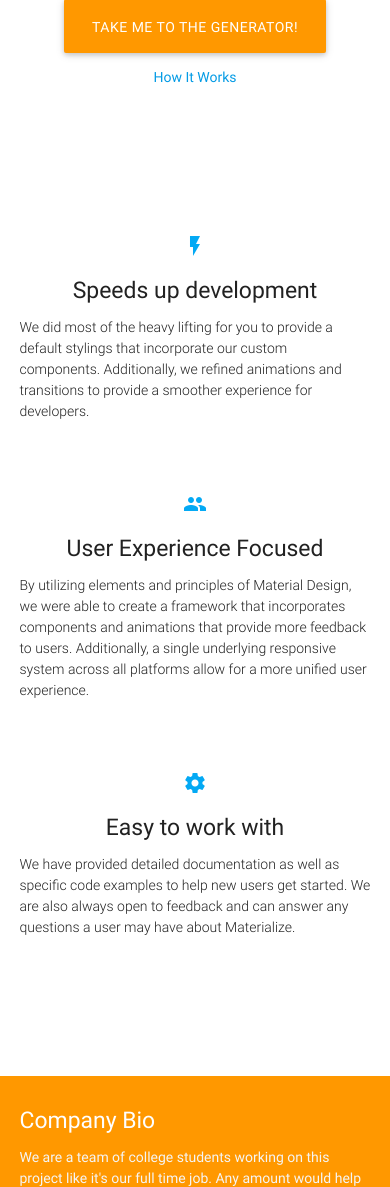
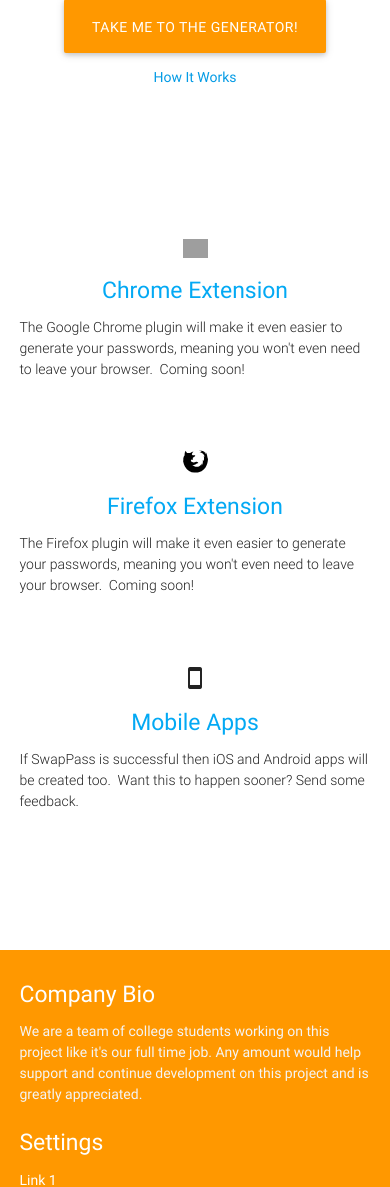
Before and after one commit to adamalton/twistpass, a Django app: template appengine/switchpass/core/templates/core/home.html in a window 390 px wide. Shown: the part 521-1708 px from the top of the page. Run offline with Django 3.2, Linux system fonts and the light colour scheme; the template is opened without the code that fills it, so the values that code supplies are empty; grey boxes are pictures that could not be loaded.

Commit message:
Adding banter to home page about upcoming browser extensions and mobile apps.

```diff
--- a/appengine/switchpass/core/static/core/css/switchpass.css
+++ b/appengine/switchpass/core/static/core/css/switchpass.css
@@ -40,6 +40,14 @@
 	margin-left: 6px;
 }
 
+.icon-block h2 img{
+	max-width: 25px;
+	max-height: 25px;
+	-webkit-filter: grayscale(100%);
+	filter: grayscale(100%);
+	vertical-align: sub; /* This is compensating for the i.material-icons stuff, which one of the images is using */
+}
+
 
 /* Materialize CSS bug fixes */
 
--- a/appengine/switchpass/core/templates/core/home.html
+++ b/appengine/switchpass/core/templates/core/home.html
@@ -39,28 +39,41 @@
 			<div class="row">
 				<div class="col s12 m4">
 					<div class="icon-block">
-						<h2 class="center light-blue-text"><i class="material-icons">flash_on</i></h2>
-						<h5 class="center">Speeds up development</h5>
+						<h2 class="center">
+							<img src="{{STATIC_URL}}core/img/chrome.svg" alt="Google Chrome logo" />
+						</h2>
+						<h5 class="center light-blue-text">Chrome Extension</h5>
 
-						<p class="light">We did most of the heavy lifting for you to provide a default stylings that incorporate our custom components. Additionally, we refined animations and transitions to provide a smoother experience for developers.</p>
+						<p class="light">
+							The Google Chrome plugin will make it even easier to generate your passwords,
+							meaning you won't even need to leave your browser.&nbsp; Coming soon!
+						</p>
 					</div>
 				</div>
 
 				<div class="col s12 m4">
 					<div class="icon-block">
-						<h2 class="center light-blue-text"><i class="material-icons">group</i></h2>
-						<h5 class="center">User Experience Focused</h5>
+						<h2 class="center">
+							<img src="{{STATIC_URL}}core/img/firefox.svg" alt="Firefox logo" />
+						</h2>
+						<h5 class="center light-blue-text">Firefox Extension</h5>
 
-						<p class="light">By utilizing elements and principles of Material Design, we were able to create a framework that incorporates components and animations that provide more feedback to users. Additionally, a single underlying responsive system across all platforms allow for a more unified user experience.</p>
+						<p class="light">
+							The Firefox plugin will make it even easier to generate your passwords,
+							meaning you won't even need to leave your browser.&nbsp; Coming soon!
+						</p>
 					</div>
 				</div>
 
 				<div class="col s12 m4">
 					<div class="icon-block">
-						<h2 class="center light-blue-text"><i class="material-icons">settings</i></h2>
-						<h5 class="center">Easy to work with</h5>
+						<h2 class="center"><i class="material-icons">stay_current_portrait</i></h2>
+						<h5 class="center light-blue-text">Mobile Apps</h5>
 
-						<p class="light">We have provided detailed documentation as well as specific code examples to help new users get started. We are also always open to feedback and can answer any questions a user may have about Materialize.</p>
+						<p class="light">
+							If SwapPass is successful then iOS and Android apps will be created too.&nbsp;
+							Want this to happen sooner?  Send some feedback.
+						</p>
 					</div>
 				</div>
 			</div>
```
Also changed, not shown: appengine/switchpass/core/static/core/img/chrome.svg (added), appengine/switchpass/core/static/core/img/firefox.svg (added).
